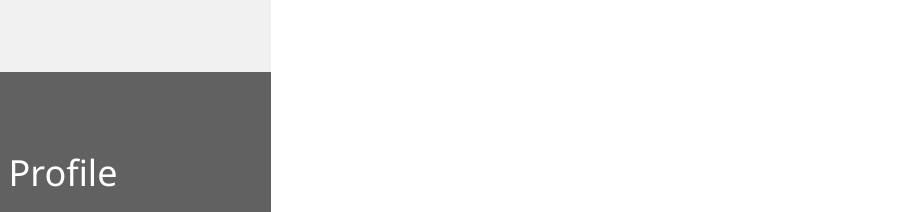
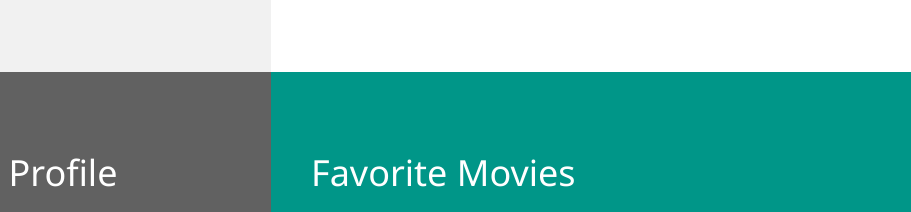
Before and after one commit to lemv01/zerobyte, a plain HTML site: page index.html in a window 1280 px wide. Shown: the part 1539-1751 px from the top of the page, 369-1280 px from the left. Drawn offline with nearby package versions, Linux system fonts and the light colour scheme.

Commit message:
Update index.html

```diff
--- a/index.html
+++ b/index.html
@@ -121,7 +121,7 @@
       <p>Sony Vegas</p>
     </div>
   </div>
-  <div class="w3-row" id="movies">
+  <div class id="movies">
   <div class="w3-half w3-teal w3-container" style="height:700px">
     <div class="w3-padding-64 w3-padding-large">
       <h1>Favorite Movies</h1>
```
